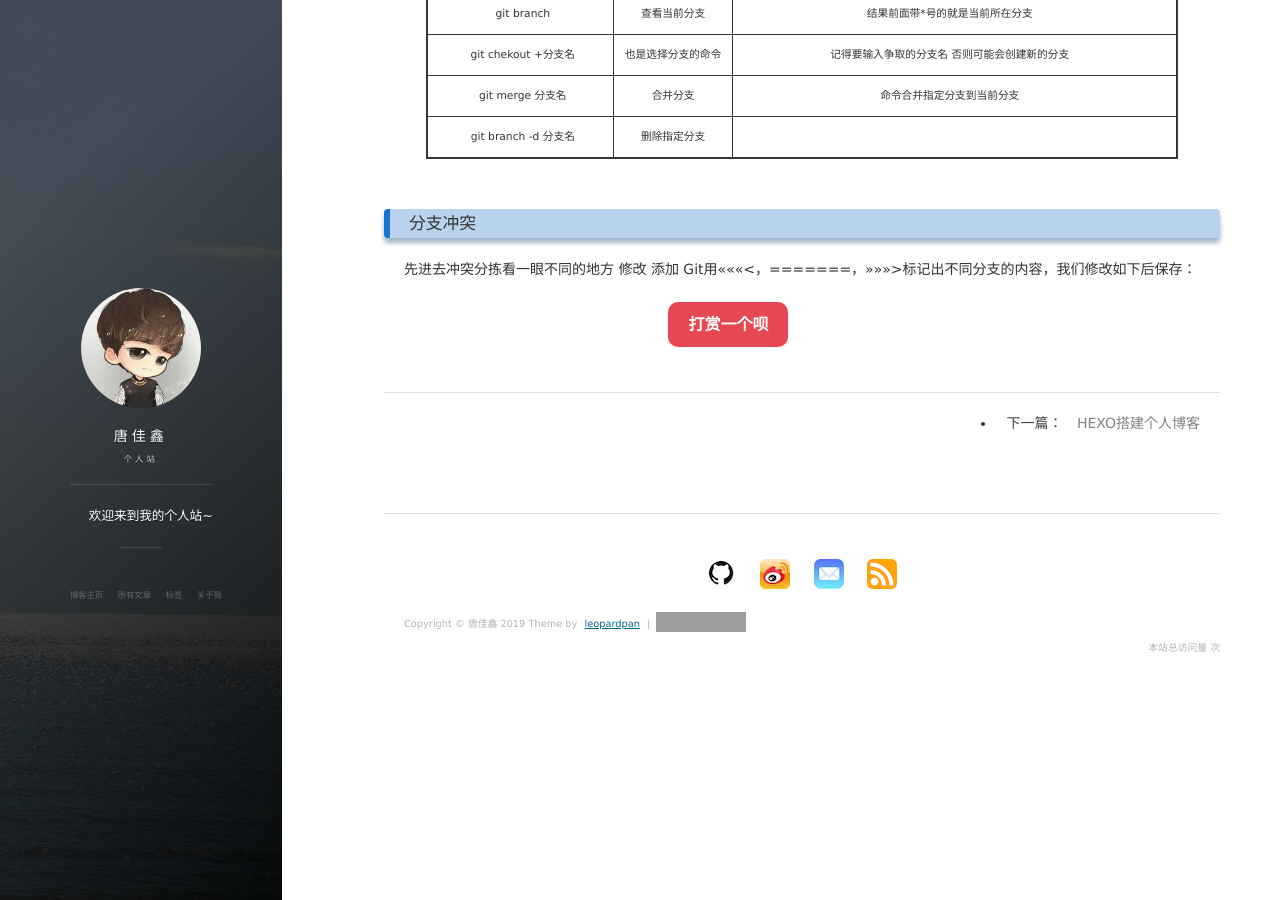
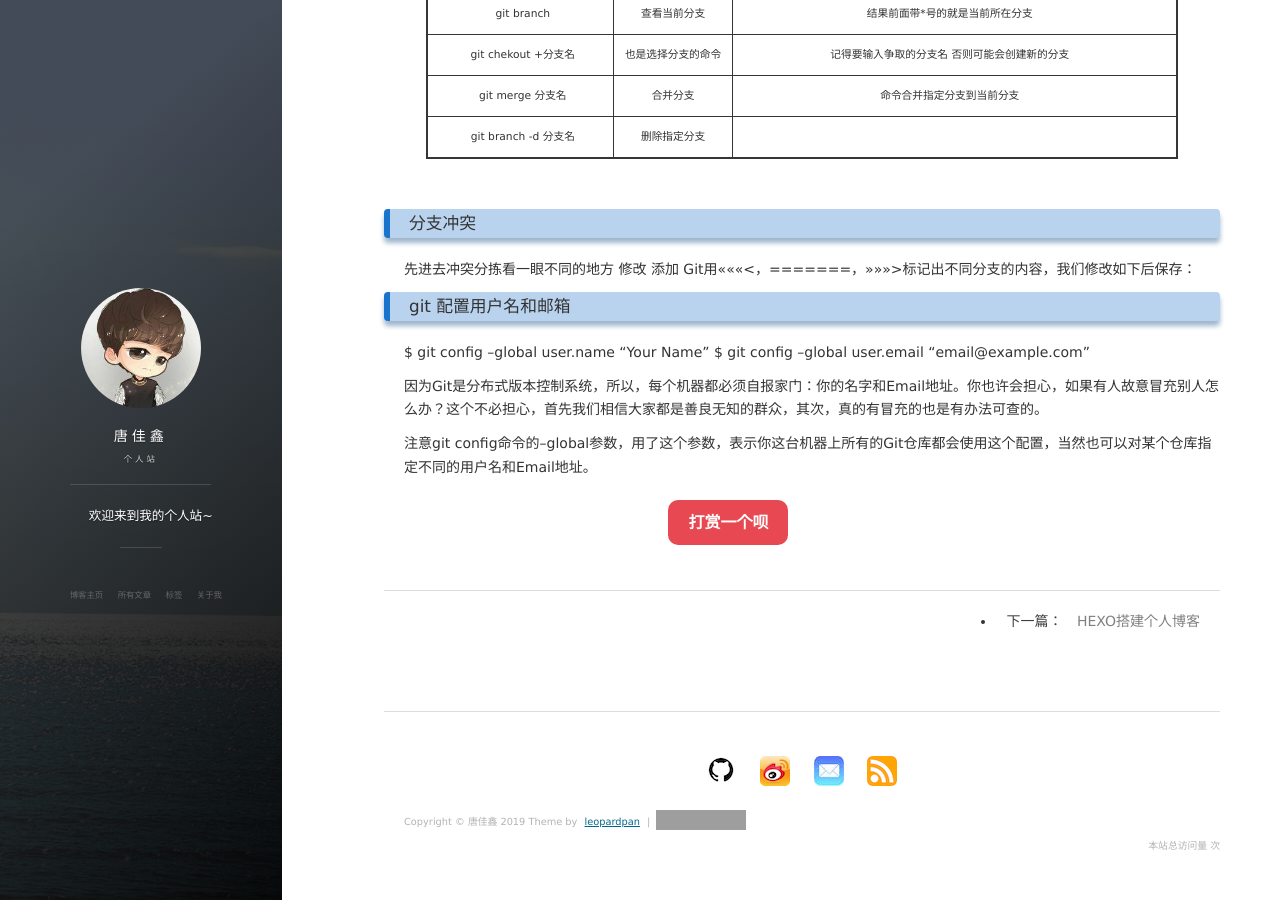
Before and after one commit to tangjiaxin68716660/tangjiaxin68716660.github.io, a Jekyll site: the page built from _posts/2019-11-11-GIT学习笔记.md, in a window 1280 px wide and 900 px high, scrolled down 6009 px. Built offline with Jekyll 4.4.1, drawn with Linux system fonts in a browser that asks for light colours; nearby versions of some CDN libraries; comment, search, counter and statistics services are not loaded; grey boxes are pictures that could not be loaded.

Commit message:
更新文章内容

```diff
--- a/_posts/2019-11-11-GIT学习笔记.md
+++ b/_posts/2019-11-11-GIT学习笔记.md
@@ -254,3 +254,14 @@ git branch -d 分支名  | 删除指定分支  |
 ### 分支冲突
 先进去冲突分拣看一眼不同的地方 修改 添加
 Git用<<<<<<<，=======，>>>>>>>标记出不同分支的内容，我们修改如下后保存：
+
+
+
+### git  配置用户名和邮箱
+
+$ git config --global user.name "Your Name"
+$ git config --global user.email "email@example.com"
+
+因为Git是分布式版本控制系统，所以，每个机器都必须自报家门：你的名字和Email地址。你也许会担心，如果有人故意冒充别人怎么办？这个不必担心，首先我们相信大家都是善良无知的群众，其次，真的有冒充的也是有办法可查的。
+
+注意git config命令的--global参数，用了这个参数，表示你这台机器上所有的Git仓库都会使用这个配置，当然也可以对某个仓库指定不同的用户名和Email地址。
```
